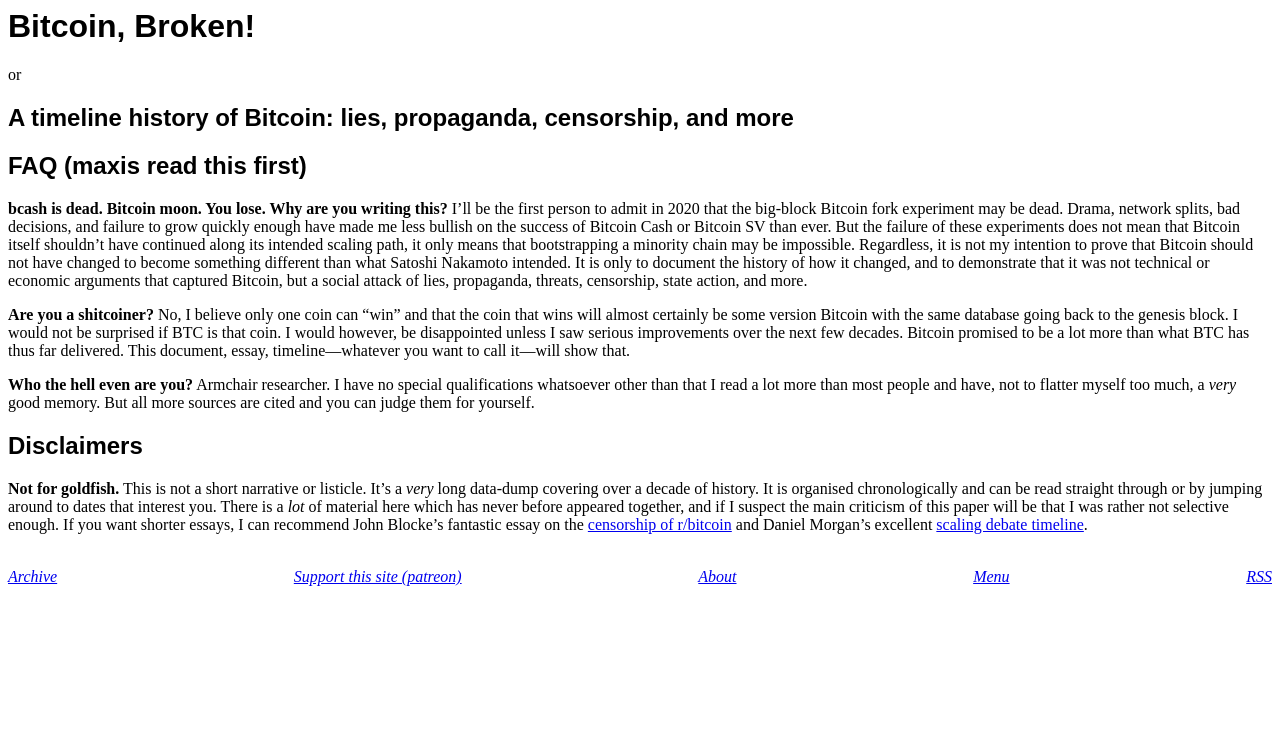
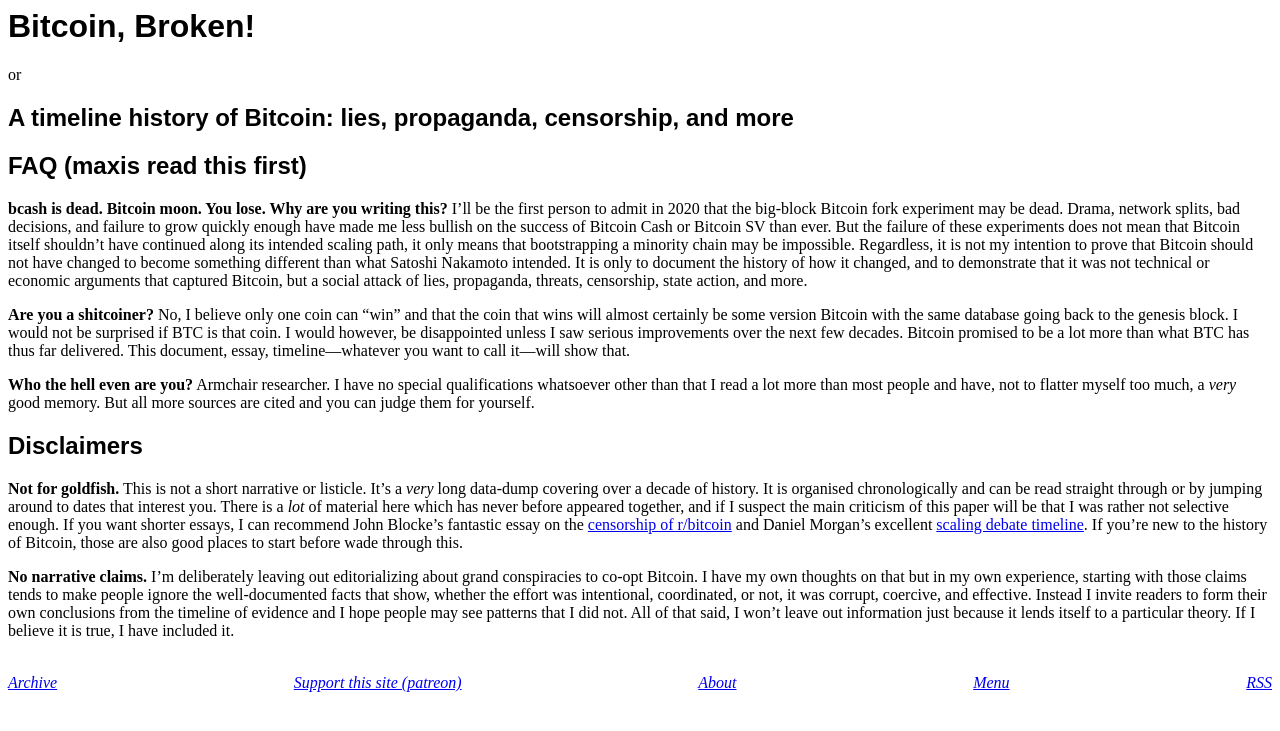
Before and after one commit to derykmakgill/website, a Jekyll site: the page built from btc.md, in a window 1280 px wide. Shown: the top 731 px of the page. Built offline with Jekyll 4.4.1, drawn with Linux system fonts in a browser that asks for light colours.

Commit message:
Update btc.md

```diff
--- a/btc.md
+++ b/btc.md
@@ -18,4 +18,6 @@
 
 ## Disclaimers
 
-**Not for goldfish.** This is not a short narrative or listicle. It's a *very* long data-dump covering over a decade of history. It is organised chronologically and can be read straight through or by jumping around to dates that interest you. There is a *lot* of material here which has never before appeared together, and if I suspect the main criticism of this paper will be that I was rather not selective enough. If you want shorter essays, I can recommend John Blocke's fantastic essay on the [censorship of r/bitcoin](https://medium.com/@johnblocke/a-brief-and-incomplete-history-of-censorship-in-r-bitcoin-c85a290fe43) and Daniel Morgan's excellent [scaling debate timeline](https://hackernoon.com/the-great-bitcoin-scaling-debate-a-timeline-6108081dbada).
+**Not for goldfish.** This is not a short narrative or listicle. It's a *very* long data-dump covering over a decade of history. It is organised chronologically and can be read straight through or by jumping around to dates that interest you. There is a *lot* of material here which has never before appeared together, and if I suspect the main criticism of this paper will be that I was rather not selective enough. If you want shorter essays, I can recommend John Blocke's fantastic essay on the [censorship of r/bitcoin](https://medium.com/@johnblocke/a-brief-and-incomplete-history-of-censorship-in-r-bitcoin-c85a290fe43) and Daniel Morgan's excellent [scaling debate timeline](https://hackernoon.com/the-great-bitcoin-scaling-debate-a-timeline-6108081dbada). If you're new to the history of Bitcoin, those are also good places to start before wade through this.
+
+**No narrative claims.** I'm deliberately leaving out editorializing about grand conspiracies to co-opt Bitcoin. I have my own thoughts on that but in my own experience, starting with those claims tends to make people ignore the well-documented facts that show, whether the effort was intentional, coordinated, or not, it was corrupt, coercive, and effective. Instead I invite readers to form their own conclusions from the timeline of evidence and I hope people may see patterns that I did not. All of that said, I won't leave out information just because it lends itself to a particular theory. If I believe it is true, I have included it.
```
